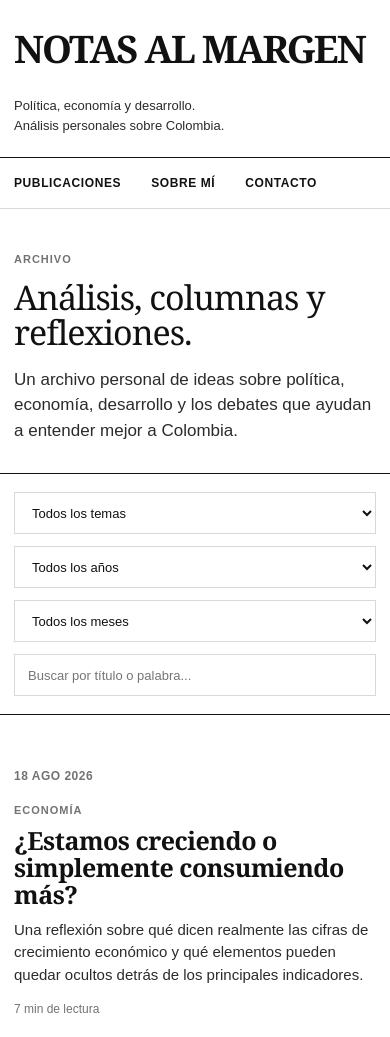
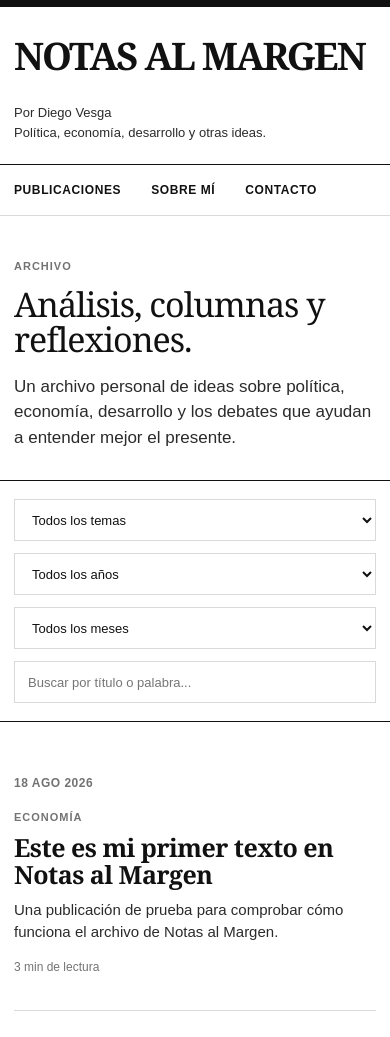
Before and after one commit to diegoveesga/diegoveesga.github.io, a Jekyll site: the page built from index.html, in a window 390 px wide. Shown: the top 1037 px of the page. Built offline with Jekyll 4.4.1, drawn with Linux system fonts in a browser that asks for light colours; some of the changed text lies outside the part shown; grey boxes are pictures that could not be loaded.

Commit message:
Update index.html

```diff
--- a/index.html
+++ b/index.html
@@ -1,17 +1,22 @@
+---
+---
+
 <!DOCTYPE html>
 <html lang="es">
+
 <head>
   <meta charset="UTF-8">
   <meta name="viewport" content="width=device-width, initial-scale=1.0">
 
-  <title>Diego Vesga | Análisis, política y economía</title>
+  <title>{{ site.title }} | {{ site.author }}</title>
 
   <meta
     name="description"
-    content="Archivo personal de análisis, columnas y reflexiones de Diego Vesga sobre política, economía y desarrollo en Colombia."
+    content="{{ site.description }}"
   >
 
   <style>
+
     * {
       box-sizing: border-box;
       margin: 0;
@@ -44,9 +49,10 @@
       margin: 0 auto;
     }
 
-    /* HEADER */
+    /* CABECERA */
 
     header {
+      border-top: 7px solid var(--black);
       border-bottom: 1px solid var(--black);
       padding: 30px 0 22px;
     }
@@ -100,77 +106,70 @@
       text-underline-offset: 5px;
     }
 
-    /* INTRO */
+    /* INTRODUCCIÓN */
 
     .intro {
       padding: 42px 0 30px;
     }
 
     .intro-label {
+      margin-bottom: 12px;
+      color: var(--gray);
       font-size: 11px;
+      font-weight: 700;
+      letter-spacing: 1px;
       text-transform: uppercase;
-      letter-spacing: 1px;
-      font-weight: 700;
-      color: var(--gray);
-      margin-bottom: 12px;
     }
 
     .intro h1 {
+      max-width: 800px;
       font-family: Georgia, "Times New Roman", serif;
       font-size: clamp(34px, 5vw, 54px);
       font-weight: 500;
       letter-spacing: -1px;
       line-height: 1.05;
-      max-width: 760px;
     }
 
     .intro p {
+      max-width: 720px;
       margin-top: 16px;
-      max-width: 720px;
+      color: var(--dark);
       font-size: 17px;
-      color: var(--dark);
     }
 
-    /* FILTERS */
+    /* FILTROS */
 
     .filters {
+      margin-bottom: 8px;
+      padding: 18px 0;
       border-top: 1px solid var(--black);
       border-bottom: 1px solid var(--black);
-      padding: 18px 0;
-      margin-bottom: 8px;
     }
 
     .filters-inner {
       display: grid;
-      grid-template-columns: 1.4fr 1fr 1fr 2fr;
+      grid-template-columns: 1.2fr 1fr 1fr 2fr;
       gap: 12px;
     }
 
-    .filter-button,
     select,
     input {
       width: 100%;
       height: 42px;
+      padding: 0 13px;
       border: 1px solid var(--light-gray);
       background: var(--white);
-      padding: 0 13px;
+      color: var(--black);
       font-size: 13px;
-      color: var(--black);
     }
 
-    input:focus,
-    select:focus {
+    select:focus,
+    input:focus {
       outline: 1px solid var(--black);
       border-color: var(--black);
     }
 
-    .filter-button {
-      cursor: pointer;
-      text-align: left;
-      font-weight: 600;
-    }
-
-    /* POSTS */
+    /* PUBLICACIONES */
 
     .posts {
       padding: 10px 0 60px;
@@ -180,35 +179,39 @@
       display: grid;
       grid-template-columns: 120px minmax(0, 1fr) 230px;
       gap: 32px;
+      align-items: start;
       padding: 34px 0;
       border-bottom: 1px solid var(--light-gray);
-      align-items: start;
+    }
+
+    .post.no-image {
+      grid-template-columns: 120px minmax(0, 1fr);
     }
 
     .post-date {
+      color: var(--gray);
       font-size: 12px;
       font-weight: 700;
       letter-spacing: 0.5px;
-      color: var(--gray);
       text-transform: uppercase;
     }
 
     .post-category {
       display: inline-block;
       margin-bottom: 8px;
+      color: var(--gray);
       font-size: 11px;
+      font-weight: 700;
+      letter-spacing: 1px;
       text-transform: uppercase;
-      letter-spacing: 1px;
-      font-weight: 700;
-      color: var(--gray);
     }
 
     .post h2 {
       font-family: Georgia, "Times New Roman", serif;
       font-size: clamp(25px, 3vw, 35px);
-      line-height: 1.08;
       font-weight: 600;
       letter-spacing: -0.5px;
+      line-height: 1.08;
     }
 
     .post h2 a:hover {
@@ -218,49 +221,49 @@
     }
 
     .post-summary {
+      max-width: 650px;
       margin-top: 11px;
+      color: var(--dark);
       font-size: 15px;
-      color: var(--dark);
-      max-width: 650px;
     }
 
     .post-meta {
       margin-top: 14px;
+      color: var(--gray);
       font-size: 12px;
-      color: var(--gray);
     }
 
     .post-image {
       aspect-ratio: 16 / 10;
+      overflow: hidden;
       background: var(--very-light-gray);
       border: 1px solid var(--light-gray);
-      overflow: hidden;
     }
 
     .post-image img {
+      display: block;
       width: 100%;
       height: 100%;
       object-fit: cover;
-      display: block;
       filter: grayscale(100%);
     }
 
-    /* EMPTY STATE */
+    /* SIN RESULTADOS */
 
     .no-results {
       display: none;
-      padding: 50px 0;
-      text-align: center;
+      padding: 60px 0;
       color: var(--gray);
       font-size: 15px;
+      text-align: center;
     }
 
-    /* ABOUT */
+    /* SOBRE MÍ */
 
     .about {
+      padding: 45px 0;
       background: var(--very-light-gray);
       border-top: 1px solid var(--light-gray);
-      padding: 45px 0;
     }
 
     .about-inner {
@@ -275,17 +278,17 @@
     }
 
     .about p {
+      max-width: 700px;
+      color: var(--dark);
       font-size: 15px;
-      color: var(--dark);
-      max-width: 700px;
     }
 
     /* FOOTER */
 
     footer {
+      padding: 30px 0;
       background: var(--black);
       color: var(--white);
-      padding: 30px 0;
     }
 
     .footer-inner {
@@ -319,7 +322,8 @@
         grid-template-columns: 1fr 1fr;
       }
 
-      .post {
+      .post,
+      .post.no-image {
         grid-template-columns: 90px minmax(0, 1fr);
       }
 
@@ -333,6 +337,7 @@
         grid-template-columns: 1fr;
         gap: 15px;
       }
+
     }
 
     @media (max-width: 600px) {
@@ -345,7 +350,8 @@
         grid-template-columns: 1fr;
       }
 
-      .post {
+      .post,
+      .post.no-image {
         display: block;
       }
 
@@ -362,39 +368,58 @@
         flex-direction: column;
         align-items: flex-start;
       }
+
     }
 
   </style>
+
 </head>
 
 <body>
 
   <header>
+
     <div class="container header-inner">
 
       <div class="brand">
-        NOTAS AL MARGEN
+        {{ site.title }}
       </div>
 
       <div class="tagline">
-        Política, economía y desarrollo.<br>
-        Análisis personales sobre Colombia.
+        Por {{ site.author }}<br>
+        Política, economía, desarrollo y otras ideas.
       </div>
 
     </div>
+
   </header>
 
+
   <nav>
+
     <div class="container nav-inner">
-      <a href="#publicaciones">Publicaciones</a>
-      <a href="#sobre-mi">Sobre mí</a>
-      <a href="#">Contacto</a>
+
+      <a href="#publicaciones">
+        Publicaciones
+      </a>
+
+      <a href="#sobre-mi">
+        Sobre mí
+      </a>
+
+      <a href="mailto:">
+        Contacto
+      </a>
+
     </div>
+
   </nav>
+
 
   <main>
 
     <section class="intro">
+
       <div class="container">
 
         <div class="intro-label">
@@ -406,34 +431,36 @@
         </h1>
 
         <p>
-          Un archivo personal de ideas sobre política, economía, desarrollo
-          y los debates que ayudan a entender mejor a Colombia.
+          Un archivo personal de ideas sobre política, economía,
+          desarrollo y los debates que ayudan a entender mejor
+          el presente.
         </p>
 
       </div>
+
     </section>
 
+
     <section class="filters">
+
       <div class="container filters-inner">
 
         <select id="categoryFilter">
-          <option value="all">Todos los temas</option>
-          <option value="economia">Economía</option>
-          <option value="politica">Política</option>
-          <option value="desarrollo">Desarrollo</option>
-          <option value="opinion">Opinión</option>
+          <option value="all">
+            Todos los temas
+          </option>
         </select>
 
         <select id="yearFilter">
-          <option value="all">Todos los años</option>
-          <option value="2026">2026</option>
+          <option value="all">
+            Todos los años
+          </option>
         </select>
 
         <select id="monthFilter">
-          <option value="all">Todos los meses</option>
-          <option value="08">Agosto</option>
-          <option value="07">Julio</option>
-          <option value="06">Junio</option>
+          <option value="all">
+            Todos los meses
+          </option>
         </select>
 
         <input
@@ -443,163 +470,131 @@
         >
 
       </div>
+
     </section>
 
-    <section class="posts" id="publicaciones">
-      <div class="container" id="postsContainer">
 
-        <!-- PUBLICACIÓN 1 -->
+    <section
+      class="posts"
+      id="publicaciones"
+    >
+
+      <div
+        class="container"
+        id="postsContainer"
+      >
+
+
+        {% for post in site.posts %}
 
         <article
-          class="post"
-          data-category="economia"
-          data-year="2026"
-          data-month="08"
-          data-search="crecimiento economia colombia consumo"
+          class="post{% unless post.image %} no-image{% endunless %}"
+          data-category="{{ post.category | downcase | escape }}"
+          data-category-name="{{ post.category | escape }}"
+          data-year="{{ post.date | date: '%Y' }}"
+          data-month="{{ post.date | date: '%m' }}"
+          data-search="{{ post.title | strip_html | escape }} {{ post.description | strip_html | escape }} {{ post.category | escape }}"
         >
 
           <div class="post-date">
-            18 AGO 2026
+
+            {% assign month = post.date | date: "%m" %}
+
+            {{ post.date | date: "%d" }}
+
+            {% case month %}
+              {% when "01" %}ENE
+              {% when "02" %}FEB
+              {% when "03" %}MAR
+              {% when "04" %}ABR
+              {% when "05" %}MAY
+              {% when "06" %}JUN
+              {% when "07" %}JUL
+              {% when "08" %}AGO
+              {% when "09" %}SEP
+              {% when "10" %}OCT
+              {% when "11" %}NOV
+              {% when "12" %}DIC
+            {% endcase %}
+
+            {{ post.date | date: "%Y" }}
+
           </div>
+
 
           <div class="post-content">
 
             <div class="post-category">
-              Economía
+              {{ post.category }}
             </div>
 
             <h2>
-              <a href="#">
-                ¿Estamos creciendo o simplemente consumiendo más?
+
+              <a href="{{ post.url | relative_url }}">
+                {{ post.title }}
               </a>
+
             </h2>
 
+
+            {% if post.description %}
+
             <p class="post-summary">
-              Una reflexión sobre qué dicen realmente las cifras de crecimiento
-              económico y qué elementos pueden quedar ocultos detrás de los
-              principales indicadores.
+              {{ post.description }}
             </p>
 
+            {% endif %}
+
+
+            {% if post.reading_time %}
+
             <div class="post-meta">
-              7 min de lectura
+              {{ post.reading_time }} min de lectura
             </div>
+
+            {% endif %}
 
           </div>
 
-          <div class="post-image">
+
+          {% if post.image %}
+
+          <a
+            class="post-image"
+            href="{{ post.url | relative_url }}"
+          >
+
             <img
-              src="https://images.unsplash.com/photo-1529107386315-e1a2ed48a620?auto=format&fit=crop&w=900&q=80"
-              alt="Imagen de referencia para análisis económico"
+              src="{{ post.image | relative_url }}"
+              alt="{{ post.image_alt | default: post.title }}"
             >
-          </div>
+
+          </a>
+
+          {% endif %}
 
         </article>
 
-
-        <!-- PUBLICACIÓN 2 -->
-
-        <article
-          class="post"
-          data-category="politica"
-          data-year="2026"
-          data-month="08"
-          data-search="politica gobierno debate publico colombia"
-        >
-
-          <div class="post-date">
-            10 AGO 2026
-          </div>
-
-          <div class="post-content">
-
-            <div class="post-category">
-              Política
-            </div>
-
-            <h2>
-              <a href="#">
-                El problema de gobernar pensando en el próximo titular
-              </a>
-            </h2>
-
-            <p class="post-summary">
-              La velocidad de la conversación pública está transformando
-              la manera en que gobiernos, ciudadanos y medios procesan
-              las decisiones políticas.
-            </p>
-
-            <div class="post-meta">
-              5 min de lectura
-            </div>
-
-          </div>
-
-          <div class="post-image">
-            <img
-              src="https://images.unsplash.com/photo-1521295121783-8a321d551ad2?auto=format&fit=crop&w=900&q=80"
-              alt="Imagen de referencia para análisis político"
-            >
-          </div>
-
-        </article>
+        {% endfor %}
 
 
-        <!-- PUBLICACIÓN 3 -->
-
-        <article
-          class="post"
-          data-category="desarrollo"
-          data-year="2026"
-          data-month="08"
-          data-search="politica publica desarrollo instituciones implementacion"
+        <div
+          class="no-results"
+          id="noResults"
         >
-
-          <div class="post-date">
-            02 AGO 2026
-          </div>
-
-          <div class="post-content">
-
-            <div class="post-category">
-              Desarrollo
-            </div>
-
-            <h2>
-              <a href="#">
-                Una política pública no termina cuando se firma el decreto
-              </a>
-            </h2>
-
-            <p class="post-summary">
-              Implementación, capacidades institucionales y continuidad:
-              tres elementos que suelen determinar si una política realmente
-              transforma una realidad.
-            </p>
-
-            <div class="post-meta">
-              8 min de lectura
-            </div>
-
-          </div>
-
-          <div class="post-image">
-            <img
-              src="https://images.unsplash.com/photo-1497366754035-f200968a6e72?auto=format&fit=crop&w=900&q=80"
-              alt="Imagen de referencia para desarrollo e instituciones"
-            >
-          </div>
-
-        </article>
-
-        <div class="no-results" id="noResults">
           No encontré publicaciones con esos filtros.
         </div>
 
       </div>
+
     </section>
 
 
-    <section class="about" id="sobre-mi">
+    <section
+      class="about"
+      id="sobre-mi"
+    >
+
       <div class="container about-inner">
 
         <h2>
@@ -610,77 +605,213 @@
           Soy Diego Vesga. Economista interesado en política pública,
           economía y desarrollo. Este espacio reúne análisis personales,
           columnas y reflexiones sobre los debates que atraviesan a Colombia,
-          con el propósito de ir más allá de la reacción inmediata y desarrollar
-          argumentos con mayor contexto.
+          con la intención de detenerme en aquellas ideas que merecen algo
+          más de tiempo que un titular o una publicación en redes sociales.
         </p>
 
       </div>
+
     </section>
 
   </main>
 
+
   <footer>
+
     <div class="container footer-inner">
 
       <div class="footer-brand">
-        Diego Vesga
+        {{ site.title }}
       </div>
 
       <div>
-        © 2026 Diego Vesga · Análisis y opinión
+        © 2026 {{ site.author }}
       </div>
 
     </div>
+
   </footer>
 
 
   <script>
 
-    const categoryFilter = document.getElementById("categoryFilter");
-    const yearFilter = document.getElementById("yearFilter");
-    const monthFilter = document.getElementById("monthFilter");
-    const searchInput = document.getElementById("searchInput");
+    const categoryFilter =
+      document.getElementById("categoryFilter");
 
-    const posts = document.querySelectorAll(".post");
-    const noResults = document.getElementById("noResults");
+    const yearFilter =
+      document.getElementById("yearFilter");
+
+    const monthFilter =
+      document.getElementById("monthFilter");
+
+    const searchInput =
+      document.getElementById("searchInput");
+
+    const posts =
+      Array.from(document.querySelectorAll(".post"));
+
+    const noResults =
+      document.getElementById("noResults");
+
+
+    /* --------------------------
+       CREAR FILTROS AUTOMÁTICOS
+    --------------------------- */
+
+
+    const categories = new Map();
+
+    posts.forEach(post => {
+
+      const value = post.dataset.category;
+      const name = post.dataset.categoryName;
+
+      if (value && name) {
+        categories.set(value, name);
+      }
+
+    });
+
+
+    [...categories.entries()]
+      .sort((a, b) =>
+        a[1].localeCompare(b[1], "es")
+      )
+      .forEach(([value, name]) => {
+
+        const option =
+          document.createElement("option");
+
+        option.value = value;
+        option.textContent = name;
+
+        categoryFilter.appendChild(option);
+
+      });
+
+
+    const years =
+      [...new Set(
+        posts.map(post => post.dataset.year)
+      )]
+      .filter(Boolean)
+      .sort((a, b) => b - a);
+
+
+    years.forEach(year => {
+
+      const option =
+        document.createElement("option");
+
+      option.value = year;
+      option.textContent = year;
+
+      yearFilter.appendChild(option);
+
+    });
+
+
+    const monthNames = {
+      "01": "Enero",
+      "02": "Febrero",
+      "03": "Marzo",
+      "04": "Abril",
+      "05": "Mayo",
+      "06": "Junio",
+      "07": "Julio",
+      "08": "Agosto",
+      "09": "Septiembre",
+      "10": "Octubre",
+      "11": "Noviembre",
+      "12": "Diciembre"
+    };
+
+
+    const months =
+      [...new Set(
+        posts.map(post => post.dataset.month)
+      )]
+      .filter(Boolean)
+      .sort();
+
+
+    months.forEach(month => {
+
+      const option =
+        document.createElement("option");
+
+      option.value = month;
+      option.textContent = monthNames[month];
+
+      monthFilter.appendChild(option);
+
+    });
+
+
+    /* --------------------------
+              FILTRADO
+    --------------------------- */
+
 
     function filterPosts() {
 
-      const selectedCategory = categoryFilter.value;
-      const selectedYear = yearFilter.value;
-      const selectedMonth = monthFilter.value;
-      const searchText = searchInput.value.toLowerCase().trim();
+      const selectedCategory =
+        categoryFilter.value;
+
+      const selectedYear =
+        yearFilter.value;
+
+      const selectedMonth =
+        monthFilter.value;
+
+      const searchText =
+        searchInput.value
+          .toLowerCase()
+          .trim();
+
 
       let visiblePosts = 0;
 
+
       posts.forEach(post => {
 
-        const category = post.dataset.category;
-        const year = post.dataset.year;
-        const month = post.dataset.month;
+        const category =
+          post.dataset.category;
+
+        const year =
+          post.dataset.year;
+
+        const month =
+          post.dataset.month;
 
         const searchableText =
           (
             post.dataset.search +
             " " +
             post.innerText
-          ).toLowerCase();
+          )
+          .toLowerCase();
+
 
         const matchesCategory =
           selectedCategory === "all" ||
           category === selectedCategory;
 
+
         const matchesYear =
           selectedYear === "all" ||
           year === selectedYear;
+
 
         const matchesMonth =
           selectedMonth === "all" ||
           month === selectedMonth;
 
+
         const matchesSearch =
           searchText === "" ||
           searchableText.includes(searchText);
+
 
         if (
           matchesCategory &&
```
Also changed, not shown: other parts of index.html (+26 -10 lines).
